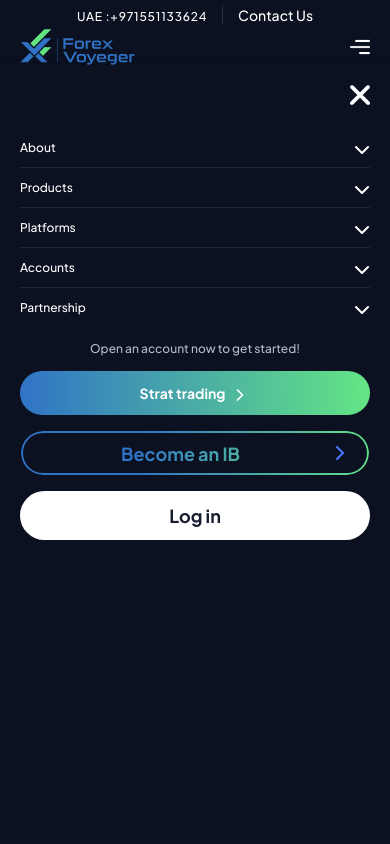
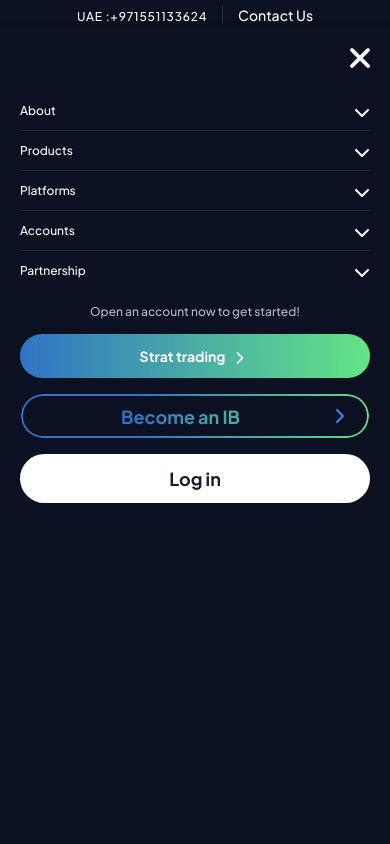
Before and after one commit to jimmyhinsu/forex-voyager-limited, a React (Create React App) app: page / in a window 390 px wide. Both pictures are taken after a click on the element 360 px from the left and 48 px from the top of the page. Shown: the top 844 px of the page. Built offline with nearby package versions, Linux system fonts and the light colour scheme.

Commit message:
sidebar alignment set

```diff
--- a/src/components/sidebar/sidebar.scss
+++ b/src/components/sidebar/sidebar.scss
@@ -3,7 +3,7 @@
     bottom: 0;
     right: 0;
     width: 554px;
-    height: calc(100% - 65px);
+    height: calc(100% - 28px);
     background-color: rgb(11 17 32/1);
     box-shadow: 0 0 10px rgba(0, 0, 0, 0.2);
     transform: translateX(-100%);
@@ -314,7 +314,7 @@
 
 .sidebarbackground {
     width: 100%;
-    height: calc(100% - 65px);
+    height: calc(100% - 28px);
     position: fixed;
     bottom: 0;
     left: 0;
```
